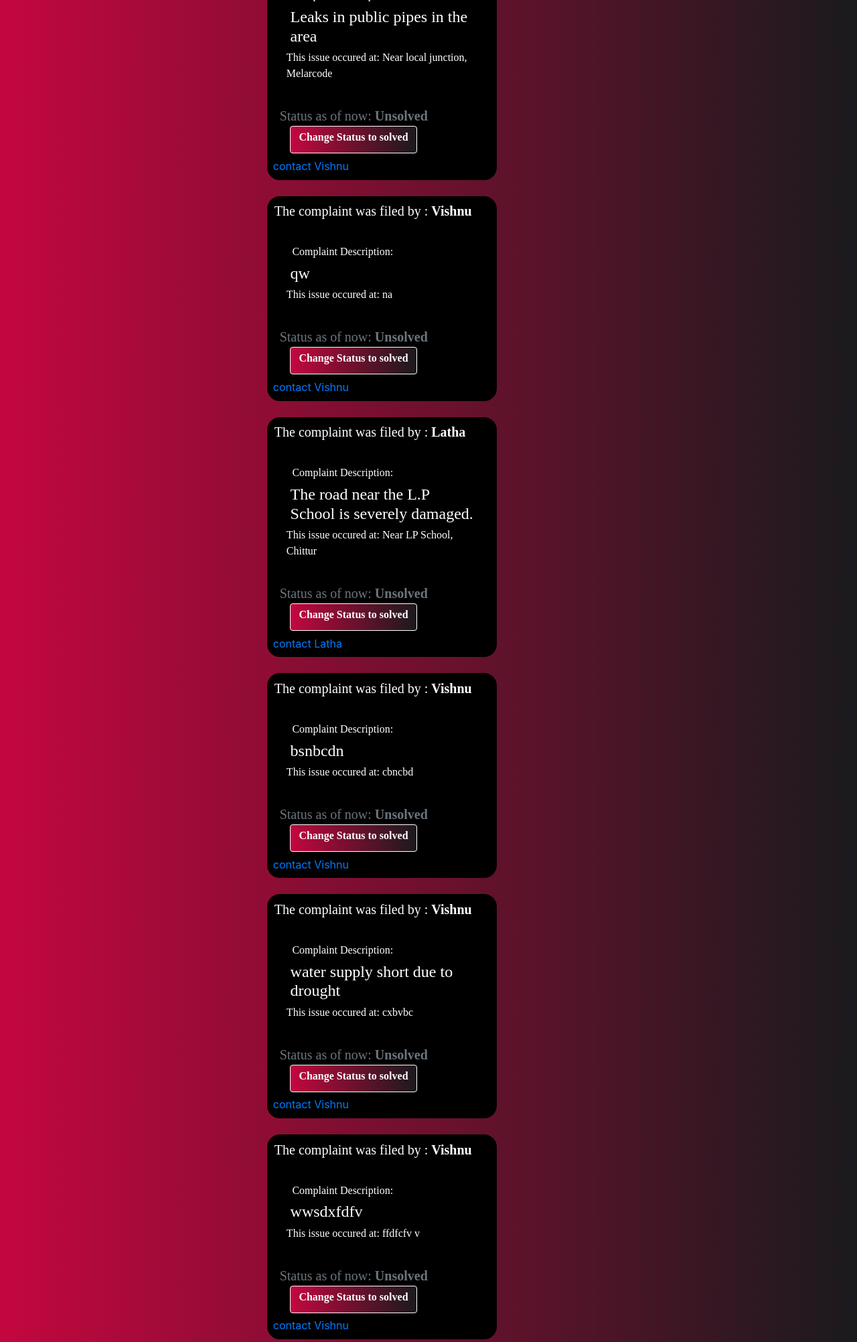
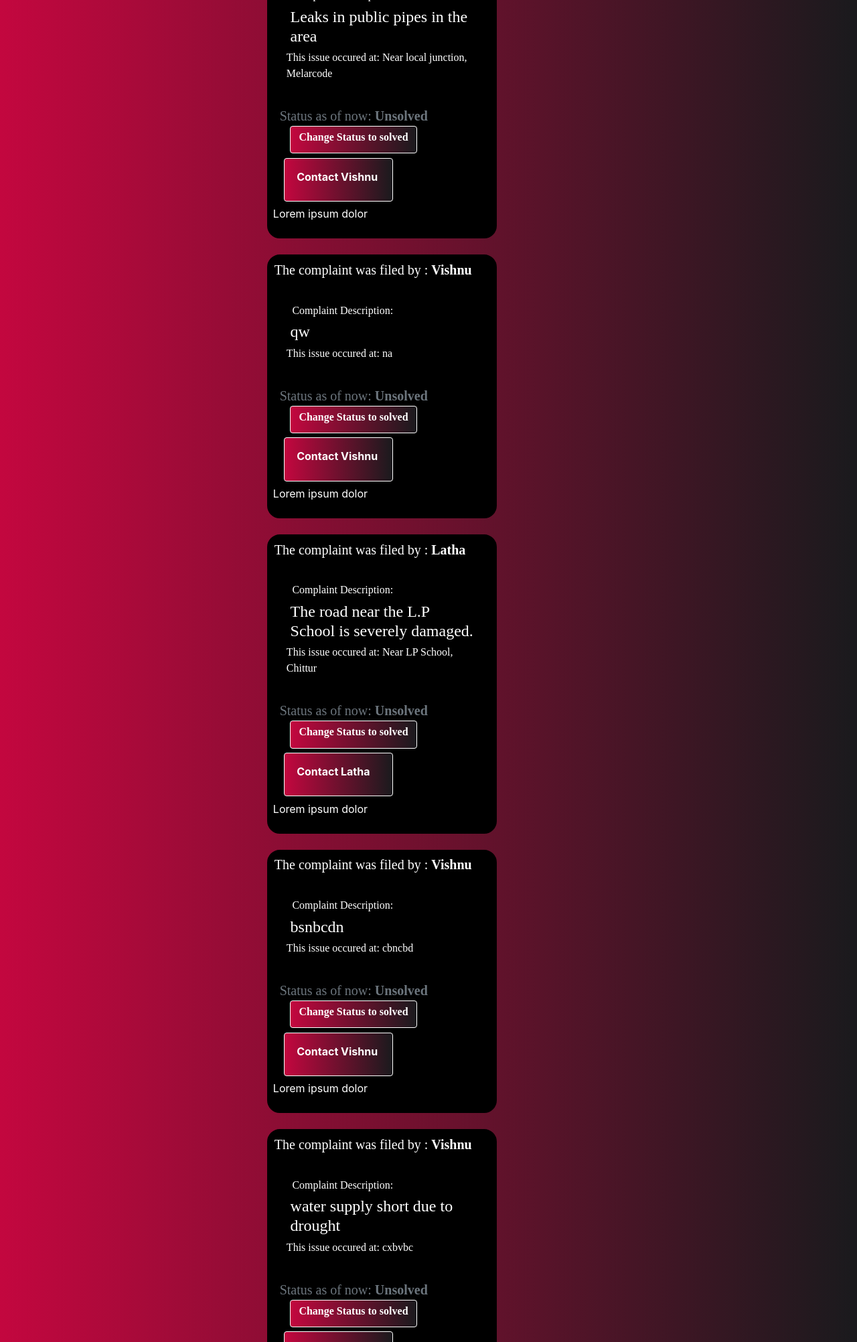
Before and after one commit to LintaPaul/2021_IBM_Code_Challenge_Surround360, a Django app: template templates/view_complaints.html in a window 1280 px wide. Shown: the part 393-2397 px from the top of the page at 67% size. Run offline with Django 3.2, Linux system fonts and the light colour scheme; the template is opened without the code that fills it: values that come from a table or form of the project are taken from there, others are empty; data comes from the database, SQL or seed files in the repository; both versions use the stored data as it was after the commit; some libraries are stand-ins or nearby versions.

Commit message:
view contact added in complaints

```diff
--- a/templates/view_complaints.html
+++ b/templates/view_complaints.html
@@ -16,10 +16,23 @@
     <!-- <link rel="stylesheet" href="/css/bootstrap.css"> -->
    <!--- <link rel="stylesheet" href="{% static 'css/style1.css'%}">-->
     <title>View Complaints</title>
+
 </head>
 <body>
 
 	<style>
+		.collapsible {
+			background: linear-gradient(to right, #C3073F, #1A1A1D);;
+  color: white;
+  cursor: pointer;
+  padding: 18px;
+  /* width: 100%; */
+  border: none;
+  text-align: left;
+  outline: none;
+  font-size: 15px;
+  width: 50% !important;
+}
 		body{
 			background: linear-gradient(to right, #C3073F, #1A1A1D);
 		}
@@ -65,12 +78,34 @@
 						{% endif %}
 
 						</small>
-						<a href="{% url 'contact' name=complaint.sender %}">contact {{ complaint.sender }}</a>
+						<!-- <a href="{% url 'contact' name=complaint.sender %}"> -->
+
+							<button  class="btn collapsible" style="margin-left: 5%; margin-bottom: 2%; border: 1px solid;color:white;" class="button_slide2 slide_down" href="/trial/logout/"><h6 href = "{% url 'contact' name=complaint.sender %}"><b>Contact {{ complaint.sender }}</b></h6></button>
+							<div class="content">
+								<p>Lorem ipsum dolor </p>
+							  </div>
+						<!-- </a> -->
 					</div>
 					<br>
 				</div>
 				<br>
 			</article>
+			<script>
+				var coll = document.getElementsByClassName("collapsible");
+				var i;
+
+				for (i = 0; i < coll.length; i++) {
+				  coll[i].addEventListener("click", function() {
+					this.classList.toggle("active");
+					var content = this.nextElementSibling;
+					if (content.style.display === "block") {
+					  content.style.display = "none";
+					} else {
+					  content.style.display = "block";
+					}
+				  });
+				}
+				</script>
 
 		{% endif %}
 
```
Also changed, not shown: db.sqlite3.
